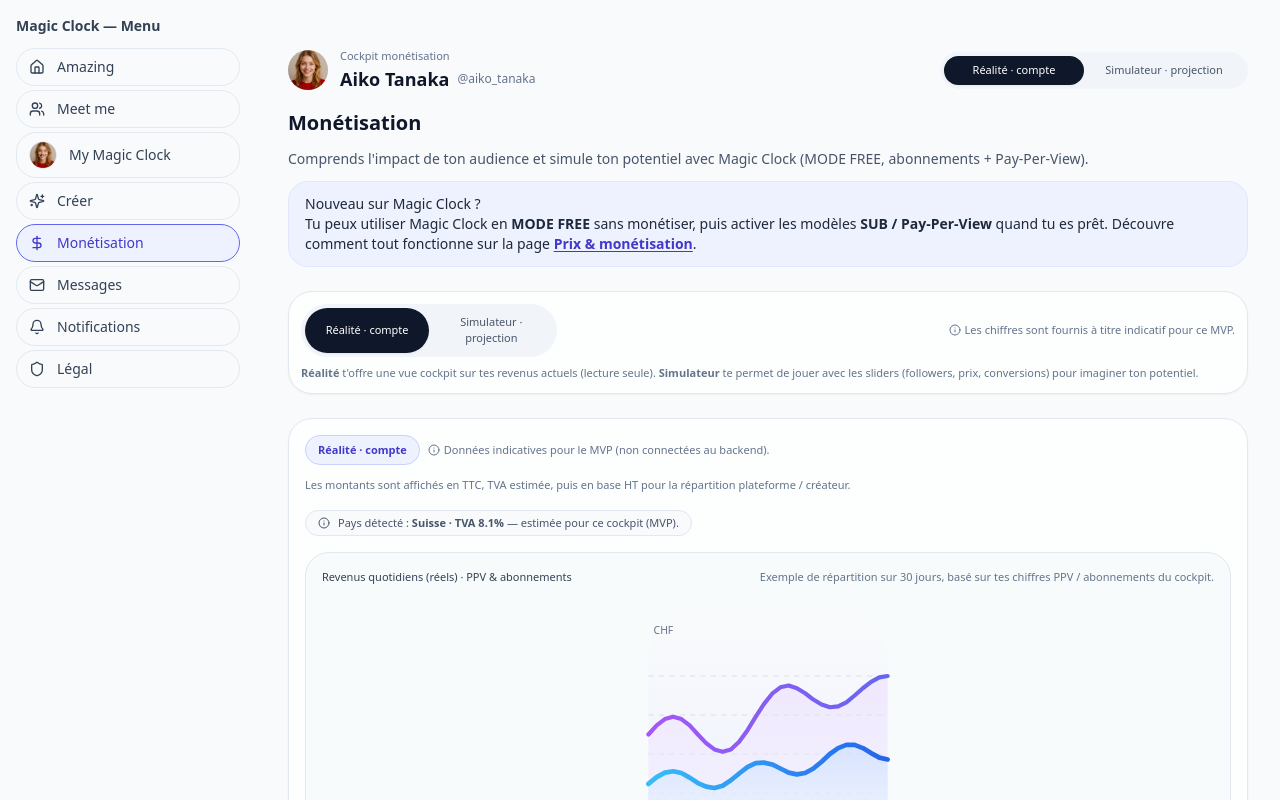
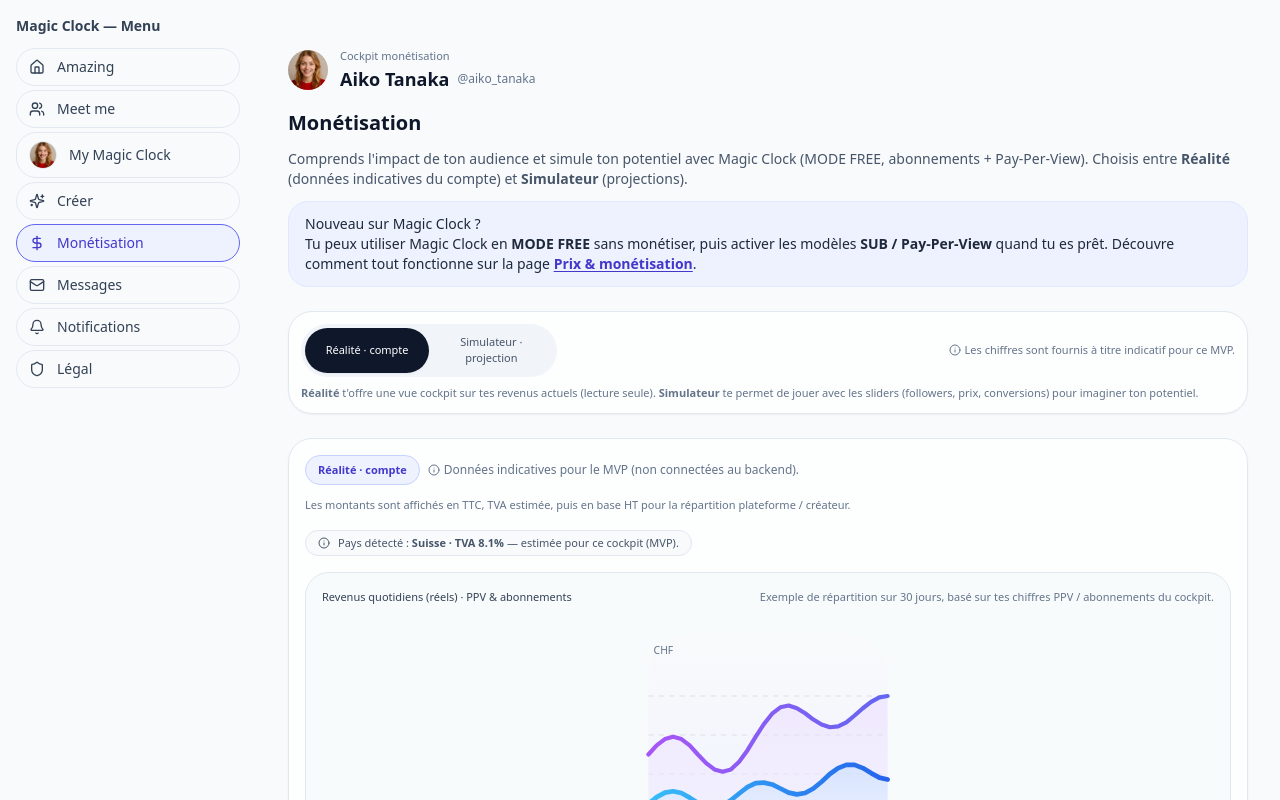
Before and after one commit to welcome-magic-clock/magic-clock-web-mvp, a Next.js app: page /monet in a window 1280 px wide. Shown: the top 800 px of the page. Built offline with nearby package versions, Linux system fonts and the light colour scheme.

Commit message:
Update page.tsx

```diff
--- a/app/monet/page.tsx
+++ b/app/monet/page.tsx
@@ -1,7 +1,7 @@
 // app/monet/page.tsx
 "use client";
 
-import { useMemo, useState, useRef } from "react";
+import { useMemo, useState } from "react";
 import Link from "next/link";
 import { ArrowUpRight, ArrowDownRight, Info } from "lucide-react";
 import { listCreators } from "@/core/domain/repository";
@@ -383,17 +383,6 @@ function RevenueLinesChart({ data, variant = "large" }: RevenueLinesChartProps)
 // ─────────────────────────────────────────────────────────────
 
 export default function MonetPage() {
-  // Toggle Réalité / Simulateur
-  const [activeView, setActiveView] = useState<"real" | "sim">("real");
-  const realRef = useRef<HTMLDivElement | null>(null);
-  const simRef = useRef<HTMLDivElement | null>(null);
-
-  const scrollToView = (view: "real" | "sim") => {
-    setActiveView(view);
-    const ref = view === "real" ? realRef : simRef;
-    ref.current?.scrollIntoView({ behavior: "smooth", block: "start" });
-  };
-
   // ── Profil créateur : Aiko Tanaka depuis le repository
   const creators = listCreators() as CreatorLight[];
   const currentCreator =
@@ -549,10 +538,8 @@ export default function MonetPage() {
 
   return (
     <div className="container space-y-6 py-8">
-           {/* HEADER AVEC AVATAR + TOGGLE */}
+      {/* HEADER AVEC AVATAR AIKO */}
       <header className="space-y-4">
-        <div className="flex flex-col gap-3 sm:flex-row sm:items-center sm:justify-between">
-          {/* Avatar + nom */}
         <div className="flex items-center gap-3">
           <div className="h-10 w-10 overflow-hidden rounded-full bg-slate-200">
             {currentCreator?.avatar && (
@@ -572,48 +559,22 @@ export default function MonetPage() {
               <h1 className="text-lg font-semibold">
                 {currentCreator?.name ?? "Créateur Magic Clock"}
               </h1>
-                <span className="text-xs text-slate-500">
-                  {displayHandle}
-                </span>
+              <span className="text-xs text-slate-500">{displayHandle}</span>
             </div>
           </div>
         </div>
 
-          {/* Toggle Réalité / Simulateur */}
-          <div className="inline-flex items-center rounded-full bg-slate-100 p-1 text-[11px] font-medium text-slate-600">
-            <button
-              type="button"
-              onClick={() => scrollToView("real")}
-              className={`inline-flex min-w-[140px] items-center justify-center rounded-full px-4 py-1.5 transition ${
-                activeView === "real"
-                  ? "bg-slate-900 text-white shadow-sm"
-                  : "text-slate-600 hover:text-slate-900"
-              }`}
-            >
-              Réalité · compte
-            </button>
-            <button
-              type="button"
-              onClick={() => scrollToView("sim")}
-              className={`inline-flex min-w-[160px] items-center justify-center rounded-full px-4 py-1.5 transition ${
-                activeView === "sim"
-                  ? "bg-slate-900 text-white shadow-sm"
-                  : "text-slate-600 hover:text-slate-900"
-              }`}
-            >
-              Simulateur · projection
-            </button>
-          </div>
-        </div>
-
-        {/* Sous-titre + lien Prix & monétisation */}
         <div className="space-y-3">
           <h2 className="text-xl font-semibold">Monétisation</h2>
           <p className="text-sm text-slate-600">
-            Comprends l&apos;impact de ton audience et simule ton potentiel
-            avec Magic Clock (MODE FREE, abonnements + Pay-Per-View).
+            Comprends l&apos;impact de ton audience et simule ton potentiel avec
+            Magic Clock (MODE FREE, abonnements + Pay-Per-View). Choisis entre{" "}
+            <span className="font-semibold">Réalité</span> (données indicatives
+            du compte) et{" "}
+            <span className="font-semibold">Simulateur</span> (projections).
           </p>
 
+          {/* Lien vers la page Prix & monétisation */}
           <div className="mb-1 rounded-xl border border-indigo-100 bg-indigo-50 px-4 py-3 text-xs text-slate-800 sm:text-sm">
             <p className="font-medium">Nouveau sur Magic Clock ?</p>
             <p>
@@ -681,16 +642,13 @@ export default function MonetPage() {
       {activeMode === "real" ? (
         <>
           {/* 🔹 1. REALITÉ : Cockpit actuel (lecture seule) */}
-      <section
-        ref={realRef}
-        className="space-y-4 rounded-2xl border border-slate-200 bg-white/80 p-4 shadow-sm"
-      >
+          <section className="space-y-4 rounded-2xl border border-slate-200 bg-white/80 p-4 shadow-sm">
             <div className="flex flex-wrap items-center justify-between gap-3">
               <div className="flex items-center gap-2 text-sm font-medium">
                 <span className="inline-flex items-center rounded-full border border-indigo-200 bg-indigo-50 px-3 py-1 text-[11px] font-semibold text-indigo-700">
                   Réalité · compte
                 </span>
-            <span className="flex items-center gap-1 text-[11px] text-slate-500">
+                <span className="flex items-center gap-1 text-xs text-slate-500">
                   <Info className="h-3 w-3" />
                   Données indicatives pour le MVP (non connectées au backend).
                 </span>
@@ -984,10 +942,7 @@ export default function MonetPage() {
       ) : (
         <>
           {/* 🔸 2. SIMULATEUR */}
-      <section
-        ref={simRef}
-        className="grid gap-6 md:grid-cols-[minmax(0,1.2fr)_minmax(0,1fr)]"
-      >
+          <section className="grid gap-6 md:grid-cols-[minmax(0,1.2fr)_minmax(0,1fr)]">
             {/* Contrôles simulateur */}
             <div className="space-y-4 rounded-2xl border border-slate-200 bg-white/80 p-4 shadow-sm">
               <div className="flex items-center justify-between gap-2">
```
Lines whose indentation alone changed are shown as unchanged.
